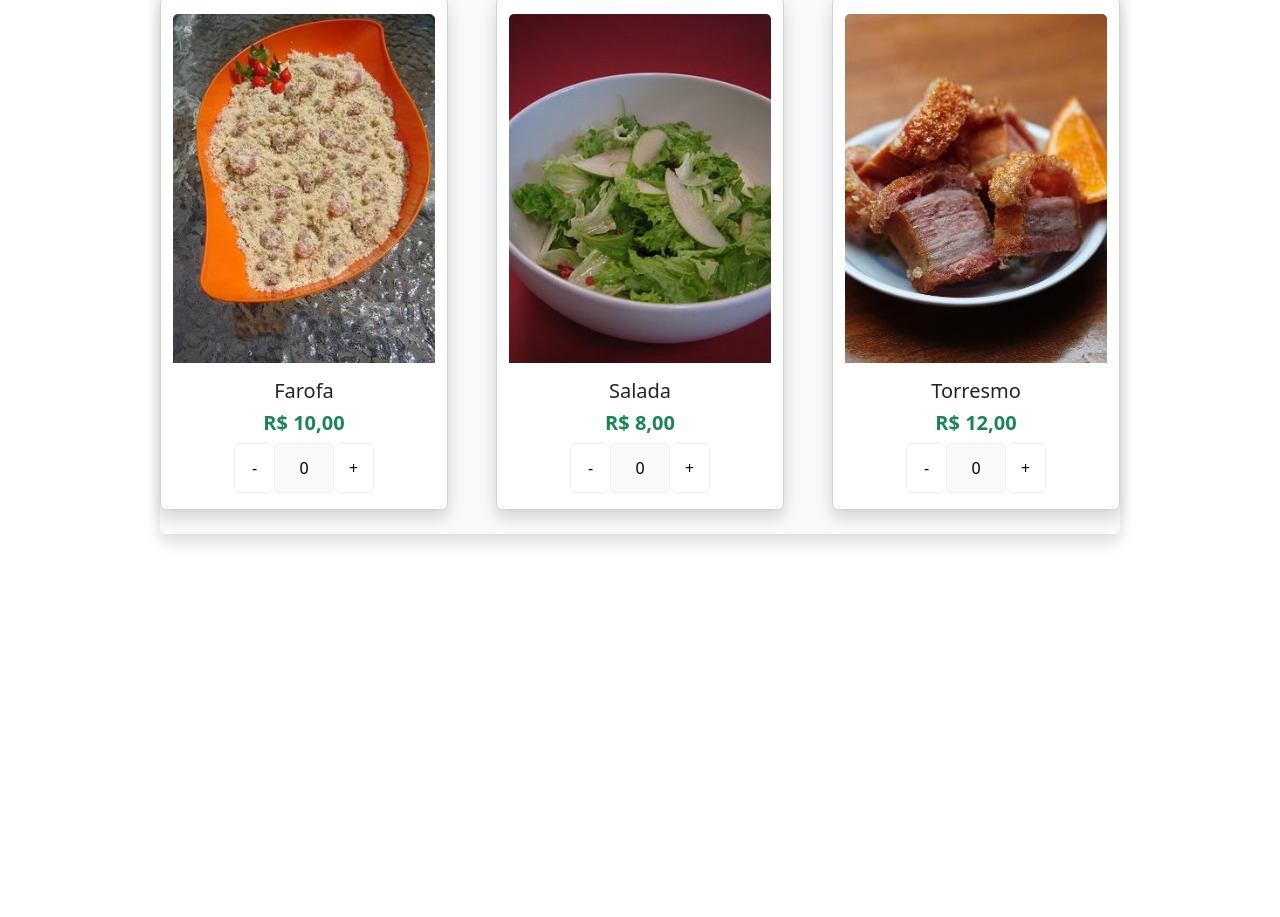
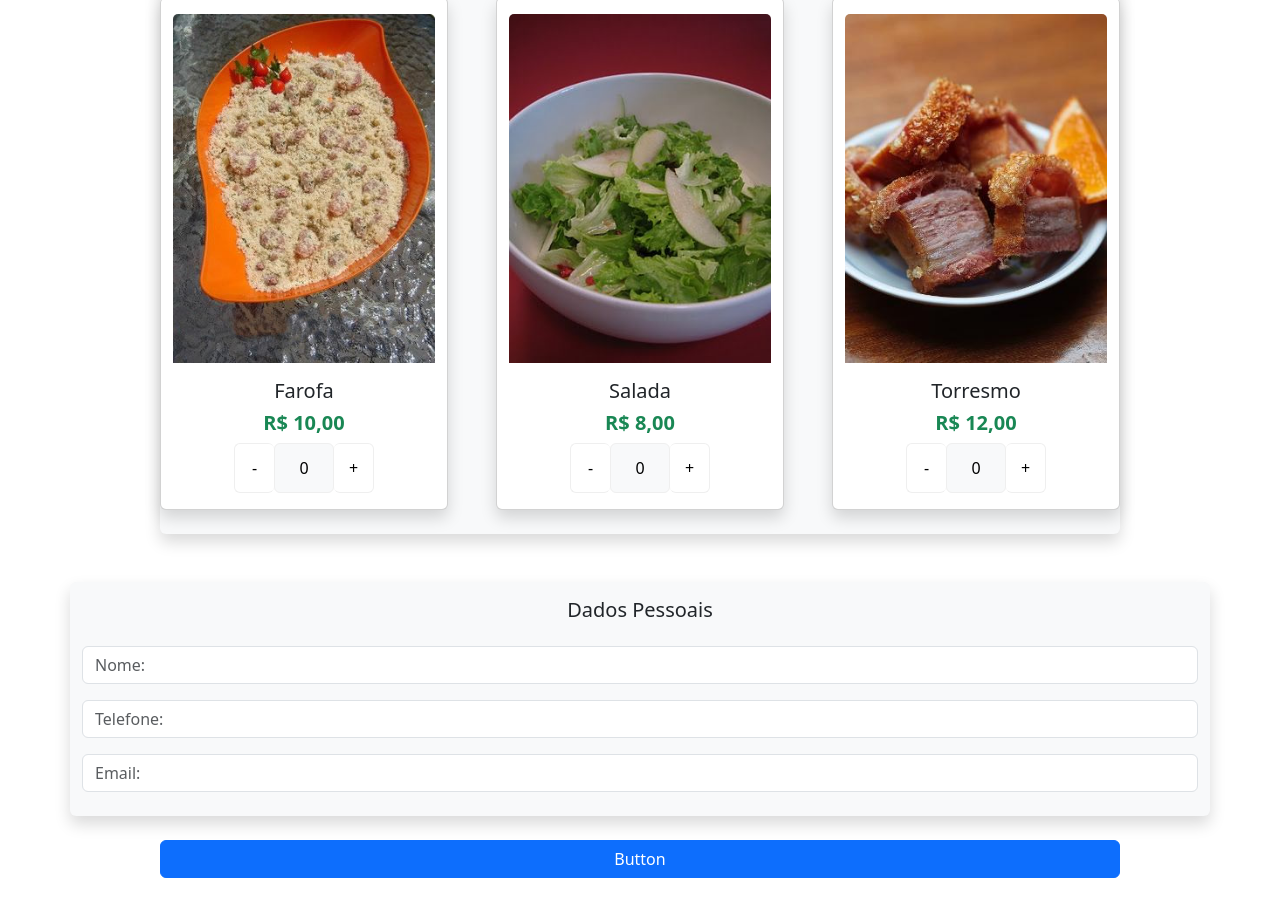
Before and after one commit to Vinist021/Projeto_Menu, a plain HTML site: page index.html in a window 1280 px wide. Shown: the part 1189-2106 px from the top of the page. Before the commit the page ends 1747 px from the top, so only its background shows below. Drawn offline with nearby package versions, Linux system fonts and the light colour scheme; a script that the page names is missing.

Commit message:
Aba 'Dados Pessoais' e primeira versão do botão adicionados

```diff
--- a/index.html
+++ b/index.html
@@ -135,7 +135,7 @@
        </div>
 
        <!-- Acompanhamentos -->
-       <div class="container w-75 bg-light text-center mt-3 rounded shadow">
+      <div class="container w-75 bg-light text-center mt-2 rounded shadow">
         <div class="fw-bold">
           <h5 class="pt-3">
             Acompanhamentos
@@ -145,7 +145,7 @@
           </h5>
         </div>
 
-        <div class="row mb-4 gap-5 justify-content-center">
+        <div class="row mb-5 gap-5 justify-content-center">
           <div class="card shadow mb-4" style="width: 18rem;">
             <img src="images/cards/farofa.jpg" class="card-img-top mt-3" alt="farofa">
             <div class="card-body">
@@ -196,6 +196,30 @@
         </div>
      </div>
 
+     <!-- Formulários -->
+     <form>
+      <div class="container mb-3 pb-2 pt-3 bg-light rounded shadow">
+        <div class="fw-bold text-center pb-3">
+          <h5>
+            Dados Pessoais
+          </h5>
+        </div>
+
+        <div class="mb-3">
+          <input type="text" class="form-control" id="nome-cliente" placeholder="Nome:">
+        </div>
+        <div class="mb-3">
+          <input type="text" class="form-control" id="telefone-cliente" placeholder="Telefone:">
+        </div>
+        <div class="mb-3">
+          <input type="text" class="form-control" id="email" placeholder="Email:">
+        </div>
+       </div>
+
+        <div class="d-grid w-75 mb-5 mt-4 mx-auto">
+          <button class="btn btn-primary" type="button">Button</button>
+        </div>
+     </form>
 
 
 
```
